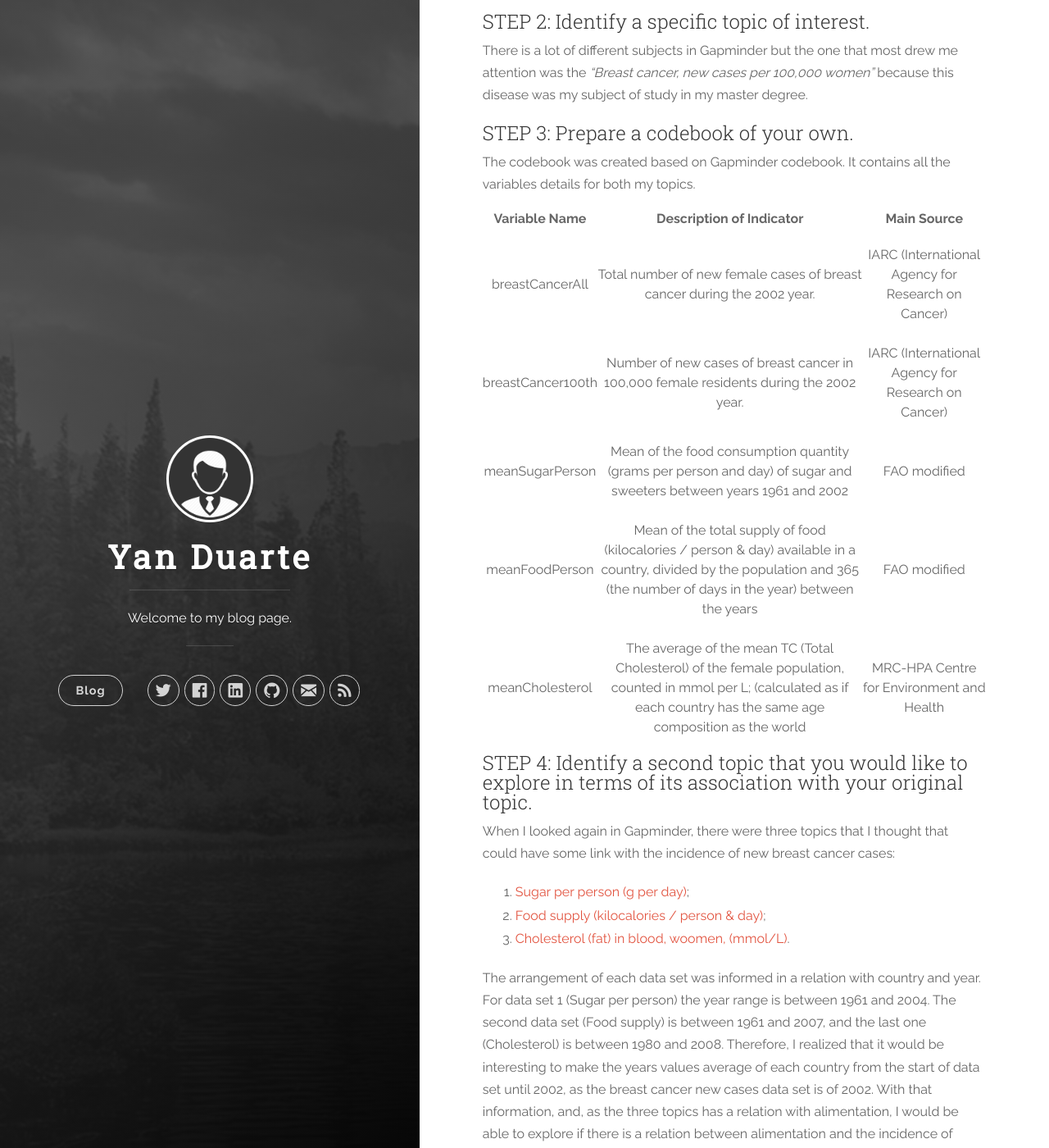
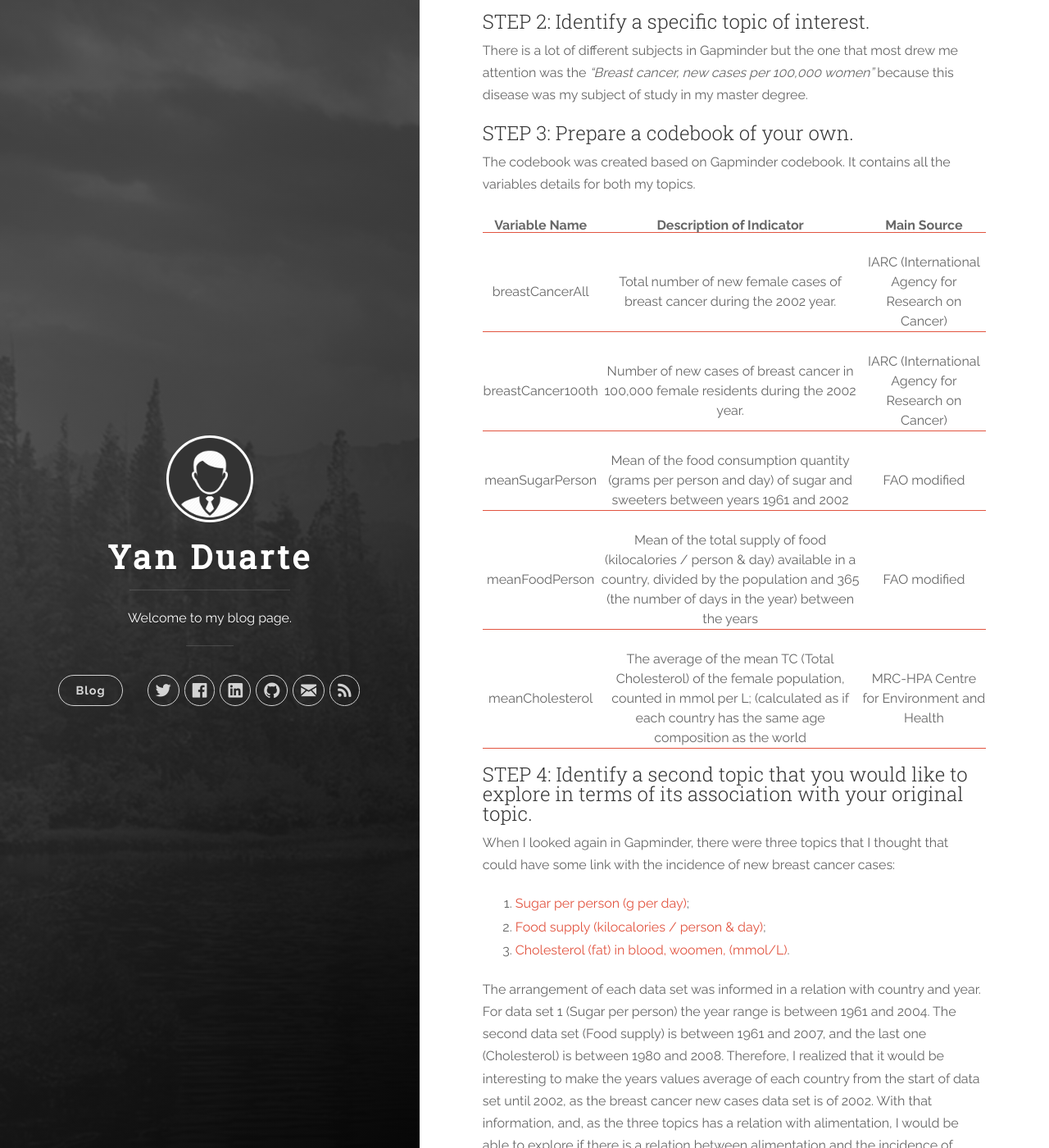
Before and after one commit to yan-duarte/yan-duarte.github.io, a Jekyll site: the page built from _posts/2016-07-02-Assignment1.md, in a window 1280 px wide and 1400 px high, scrolled down 308 px. Shown: the whole window at 82% size. Built offline with Jekyll 4.4.1, drawn with Linux system fonts in a browser that asks for light colours; nearby versions of some CDN libraries.

Commit message:
Updated uno.css

```diff
--- a/css/uno.css
+++ b/css/uno.css
@@ -1469,12 +1469,17 @@ i {
 td{
   vertical-align:middle;
   line-height: 1.5em;
-  padding-top: 1.5em;
+  padding: 1.5em 0.05em 0 0.05em;
+  border-bottom: 0.05em solid #e25440;
 }
 
 th{
   font-weight: bold !important;
+  padding-top: 0.5em;
+  border-bottom: 0.05em solid #e25440;
 }
+
+
 
 *:focus {
 	outline: none; }
```
